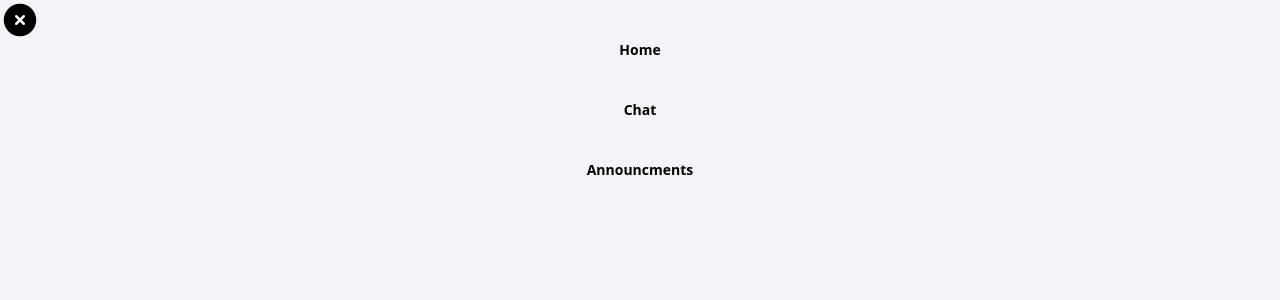
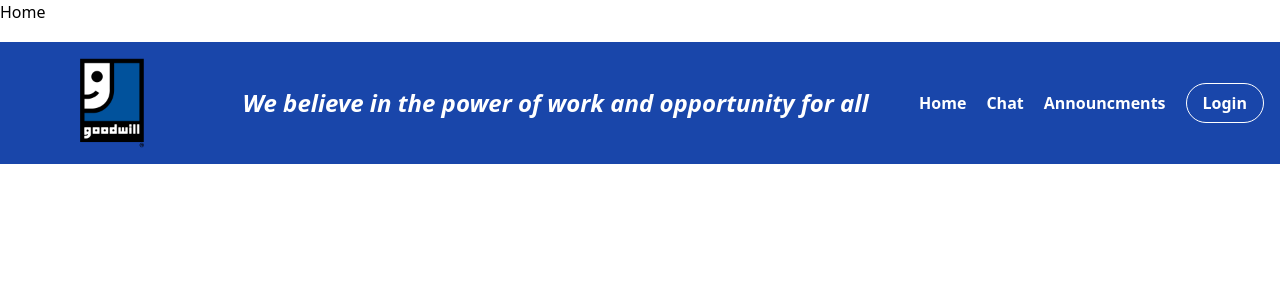
Before and after one commit to cfgcolumbus23/Team-7, a Next.js app in the folder goodwill-next/: page /home in a window 1280 px wide. Shown: the top 300 px of the page. Built offline with nearby package versions, Linux system fonts and the light colour scheme.

Commit message:
add routes to nav bar links

```diff
--- a/goodwill-next/src/app/components/NavBarGlobal.jsx
+++ b/goodwill-next/src/app/components/NavBarGlobal.jsx
@@ -5,11 +5,13 @@ import NavBarMobile from "./NavBarMobile";
 import { useState } from "react";
 
 export default function NavBarGlobal() {
-  const [isMobile, setIsMobile] = useState(false);
+  const [isMobile, setIsMobile] = useState(true);
   return (
     <div>
       {isMobile ? (
-        <NavBar mobile={isMobile} setMobile={setIsMobile} />
+        <button>
+          <NavBar mobile={isMobile} setMobile={setIsMobile} />
+        </button>
       ) : (
         <NavBarMobile setMobile={setIsMobile} mobile={isMobile} />
       )}
--- a/goodwill-next/src/app/components/NavBarMobile.jsx
+++ b/goodwill-next/src/app/components/NavBarMobile.jsx
@@ -1,6 +1,8 @@
 import { XCircleIcon } from "@heroicons/react/24/solid";
+import { useRouter } from "next/navigation";
 
 export default function NavBarMobile({ Mobile, setMobile }) {
+  const router = useRouter();
   return (
     <div className="fixed bg-gray-100 top-0 bottom-0 right-0 w-full">
       <XCircleIcon
@@ -8,9 +10,15 @@ export default function NavBarMobile({ Mobile, setMobile }) {
         className="h-10 w-10 cursor-pointer"
       />
       <ul className="flex flex-col justify-center items-center gap-10 text-sm font-semibold  hover:text-gray-600">
-        <li className="cursor-pointer">Home</li>
-        <li className="cursor-pointer">Chat</li>
-        <li className="cursor-pointer">Announcments</li>
+        <button type="button" onClick={() => router.push("/home")}>
+          <li className="cursor-pointer">Home</li>
+        </button>
+        <button type="button" onClick={() => router.push("/chat")}>
+          <li className="cursor-pointer">Chat</li>
+        </button>
+        <button type="button" onClick={() => router.push("/announcements")}>
+          <li className="cursor-pointer">Announcments</li>
+        </button>
       </ul>
     </div>
   );
--- a/goodwill-next/src/app/components/Navbar.jsx
+++ b/goodwill-next/src/app/components/Navbar.jsx
@@ -1,7 +1,9 @@
 "use client";
 import { Bars3Icon } from "@heroicons/react/24/solid";
+import { useRouter } from "next/navigation";
 
 const Navbar = ({ mobile, setMobile }) => {
+  const router = useRouter();
   return (
     <nav className="bg-goodwill-blue p-4 fixed w-screen">
       <div className="container mx-auto flex justify-between items-center">
@@ -12,30 +14,21 @@ const Navbar = ({ mobile, setMobile }) => {
           We believe in the power of work and opportunity for all
         </h1>
         <ul className="hidden md:flex space-x-5 ">
-          <li>
-            <a
-              href="#"
-              className=" text-white hover:text-gray-300 font-semibold"
-            >
+          <button type="button" onClick={() => router.push("/home")}>
+            <li className="text-white hover:text-gray-300 font-semibold">
               Home
-            </a>
-          </li>
-          <li>
-            <a
-              href="#"
-              className="text-white hover:text-gray-300 font-semibold"
-            >
+            </li>
+          </button>
+          <button type="button" onClick={() => router.push("/chat")}>
+            <li className="text-white hover:text-gray-300 font-semibold">
               Chat
-            </a>
-          </li>
-          <li>
-            <a
-              href="#"
-              className="text-white hover:text-gray-300 font-semibold"
-            >
-              Announcements
-            </a>
-          </li>
+            </li>
+          </button>
+          <button type="button" onClick={() => router.push("/announcements")}>
+            <li className="text-white hover:text-gray-300 font-semibold">
+              Announcments
+            </li>
+          </button>
           <li>
             <a
               href="#"
```
